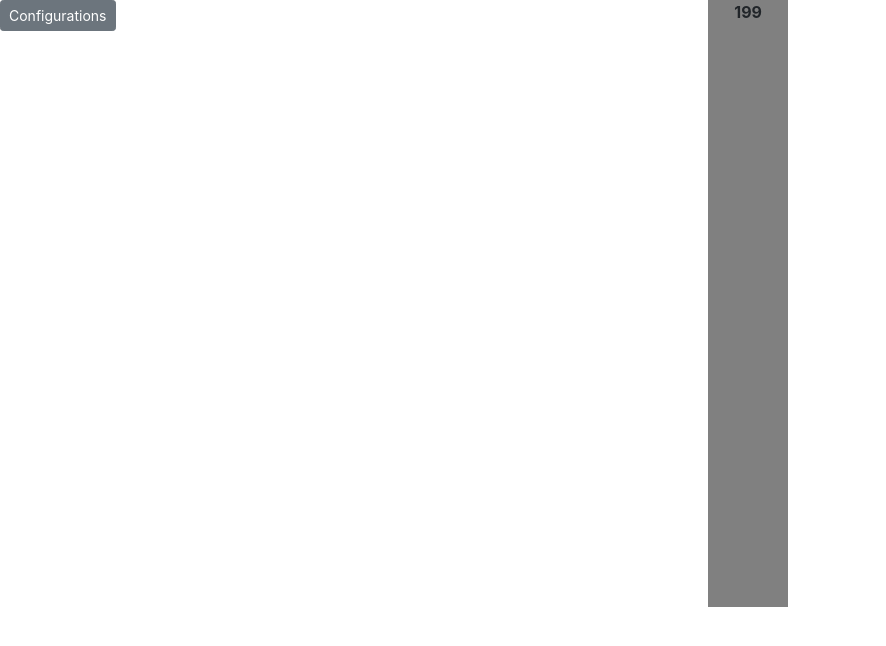
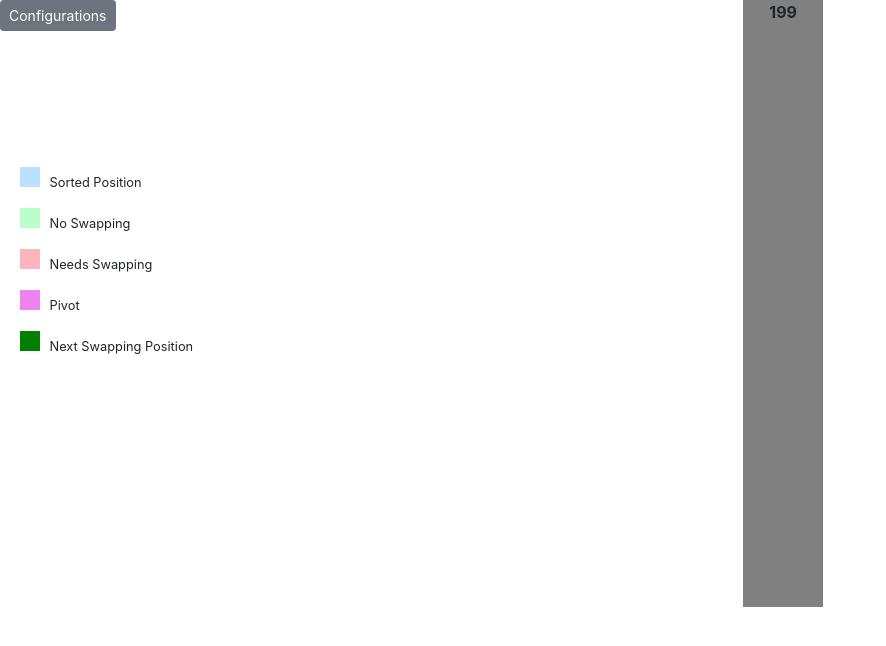
Before and after one commit to himanksahni/sorting-algorithm-visualizer, a Vue app: page / in a window 1280 px wide. Shown: the top 646 px of the page, without its empty margins (0-886 px from the left). Built offline with nearby package versions, Linux system fonts and the light colour scheme; what vue-uuid would draw is missing.

Commit message:
added color tags

```diff
--- a/src/components/Taskbar.vue
+++ b/src/components/Taskbar.vue
@@ -48,6 +48,26 @@
             </nav>
             </div>
           </b-sidebar>
+
+          <div class="color-block">
+            <div class="completed"></div> <p class="color-tag">Sorted Position</p>
+          </div>
+
+          <div class="color-block">
+            <div class="right-position"></div> <p class="color-tag">No Swapping</p>
+          </div>
+
+          <div class="color-block">
+            <div class="wrong-position"></div> <p class="color-tag">Needs Swapping</p>
+          </div>
+
+          <div class="color-block">
+            <div class="pivot"></div> <p class="color-tag">Pivot</p>
+          </div>
+
+          <div class="color-block">
+            <div class="next-swapping-position"></div> <p class="color-tag">Next Swapping Position</p>
+          </div>
     </div>
 </template>
 
@@ -152,8 +172,65 @@ export default {
     display: none
     }
 
+  .color-block{
+    margin-left: 20px;
+  }
+  .completed{
+    margin-top:40%;
+    /* margin-left: 20px; */
+    width: 20px;
+    height: 20px;
+    background-color: #bae1ff;
+    display: inline-block;
+  }
+
+  .right-position{
+    /* margin-left: 20px; */
+    width: 20px;
+    height: 20px;
+    background-color: #baffc9;
+    display: inline-block;
+  }
+
+  .wrong-position{
+    /* margin-left: 20px; */
+    width: 20px;
+    height: 20px;
+    background-color: #ffb3ba;
+    display: inline-block;
+  }
+
+  .pivot{
+    /* margin-left: 20px; */
+    width: 20px;
+    height: 20px;
+    background-color: violet;
+    display: inline-block;
+  }
+  .next-swapping-position{
+    /* margin-left: 20px; */
+    width: 20px;
+    height: 20px;
+    background-color: green;
+    display: inline-block;
+  }
+  .color-tag{
+    display: inline-block;
+    padding-left: 5px;
+    font-size: 0.8rem;
+  }
+
   @media only screen and (max-width: 600px) {
-
+      .color-block{
+        width:100%;
+        text-align: center;
+        margin: 0px
+      }
+      .color-tag{
+        text-align: center;
+        display: block;
+        font-size: 0.5rem;
+      }
       .mobile-input{
         display: inline !important;
       }
```
